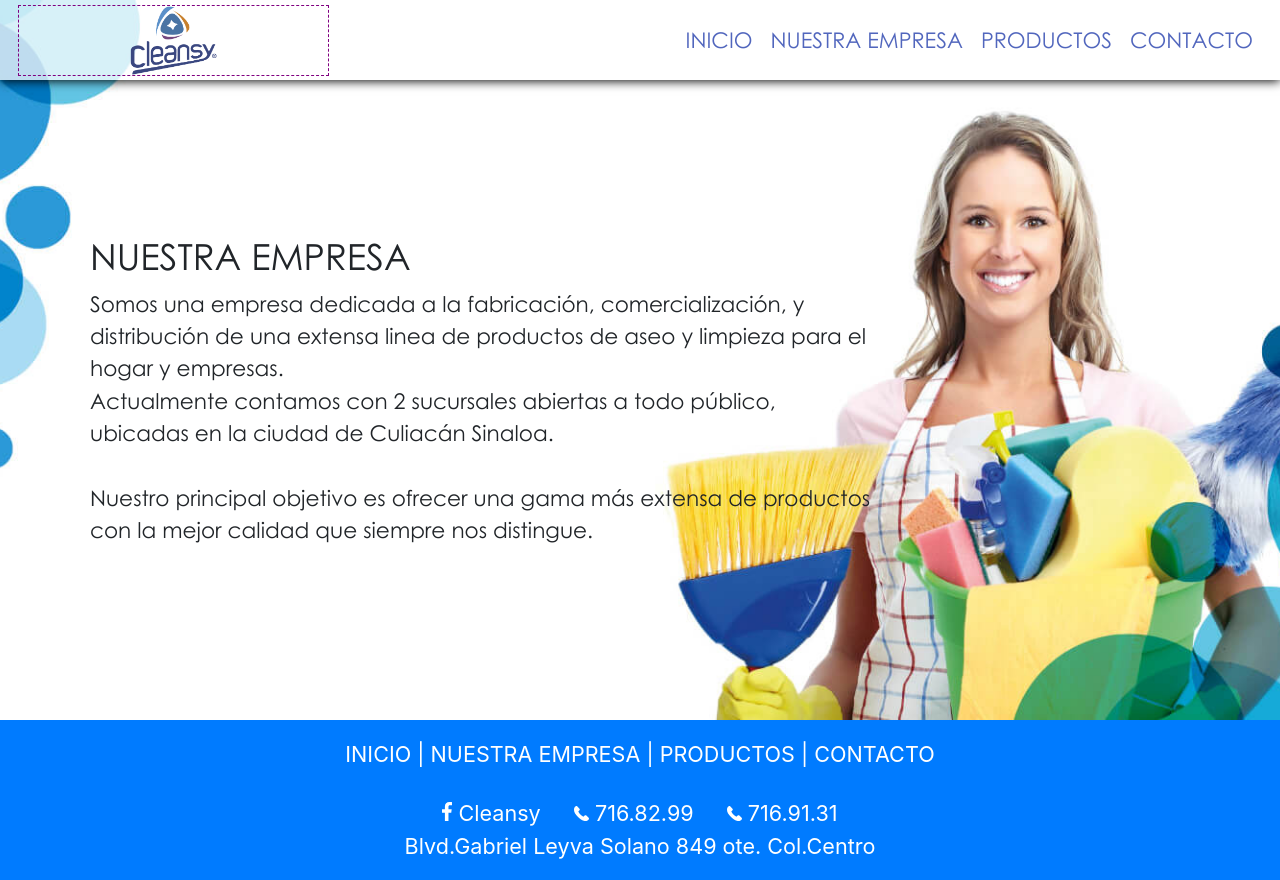
After one commit to TOROLOCOJHPR/Cleansy, a PHP site: page /nuestraEmpresa in a window 1280 px wide. The commit adds this page. Run offline with PHP 8.4, Linux system fonts and the light colour scheme.

Commit message:
-- crear página nuestra empresa, colocar pie de página al fondo de la pantalla, hacer logo más grande

```diff
--- a/css/style.css
+++ b/css/style.css
@@ -1,90 +1,73 @@
 body,html{
     font-size:10px;
 }
+.b-cover,.b-cover-md,.b-cover-sm{background-size:cover;background-repeat:no-repeat}
 /*-- tipografias --*/
 @font-face {font-family: Luna;src: url(/files/fonts/Luna.ttf);}
 /*@font-face {font-family: Reenie;src: url(/files/fonts/Reenie-beanie-regular.ttf);}*/
-/*@font-face {font-family: Century;src: url(/files/fonts/CenturyGothicRegular.ttf);}*/
+@font-face {font-family: Century;src: url(/files/fonts/CenturyGothicRegular.ttf);}
 .ff-Luna{font-family: Luna;}
 /*.ff-Reenie{font-family: Reenie;}*/
-/*.ff-Century{font-family: Century;}*/
+.ff-Century{font-family: Century;}
 /*-- colores --*/
 .bg-footer{background-color:#58D3F7}
 /*-- menú --*/
-header{
-    background-color: rgba(255, 255, 255, 0.7);box-shadow: black 0px 1px 10px;
-}
-header a{
-    color:rgba(23, 51, 167, 0.75) !important;
-}
-header a:hover{
-    color:rgba(23, 51, 167, 1) !important;
-}
+header{background-color:rgba(255, 255, 255, 0.7);box-shadow:black 0px 1px 10px}
+header a{color:rgba(23, 51, 167, 0.75)!important}
+header a:hover{color:rgba(23, 51, 167, 1) !important}
 /*-- index --*/
-.slider{ height:75vh;}
-#sliderPrincipal{
-    font-size:1.5rem;line-height:3rem;
-}
-#sliderPrincipal{
-    animation: sliderRight 15s ease infinite;
-}
-.imgSlider{
-    z-index: 1;
-}
-.item{
-    animation: sliderDown 15s ease infinite;
-    z-index: 2;
-}
+.slider{ height:75vh}
+#sliderPrincipal{font-size:1.5rem;line-height:3rem;animation:sliderRight 15s ease infinite}
+.imgSlider{z-index:1}
+.item{animation:sliderDown 15s ease infinite;z-index:2}
 /*-- animaciones --*/
 @keyframes sliderRight{
-    0%{margin-left: 0%;}
-    40%{margin-left: 0%;}
-    50%{margin-left: -100%;}
-    90%{margin-left: -100%;}
-    100%{margin-left: 0%;}
+    0%{margin-left:0%}
+    40%{margin-left:0%}
+    50%{margin-left:-100%}
+    90%{margin-left:-100%}
+    100%{margin-left:0%}
 }
 @keyframes sliderDown{
     /*inicia con index 2 y arriba del slider*/
-    0%{top: -50%;}
+    0%{top:-50%}
     /*se posiciona en la parte inferior del slider y se mantiene*/
-    5%{top: 60%;}
-    30%{top: 60%;}
+    5%{top:60%}
+    30%{top:60%}
     /*baja por debajo del slider para ocultarse y cambia su index a 0*/
-    35%{top: 110%; z-index: 2;}
-    40%{top: 110%; z-index: 0;}
+    35%{top:110%;z-index:2}
+    40%{top:110%;z-index:0}
     /*regresa a su posición de inicio arriba del slider*/
-    46%{top: -50%; z-index: 0;}
+    46%{top:-50%;z-index:0}
     /*cambia su index a 2 y se reinicia la animación*/
-    50%{top: -50%; z-index: 2;}
-    55%{top: 60%;}
-    80%{top: 60%;}
-    85%{top: 110%; z-index: 2;}
-    95%{top: 110%; z-index: 0;}
-    96%{top: -50%; z-index: 0;}
-    100%{top:-50%; z-index: 0;}
+    50%{top:-50%;z-index:2}
+    55%{top:60%}
+    80%{top:60%}
+    85%{top:110%;z-index:2}
+    95%{top:110%;z-index:0}
+    96%{top:-50%;z-index:0}
+    100%{top:-50%;z-index:0}
 }
-@keyframes sliderDownDos{
-    0%{}
-    60%{}
-    85%{}
-    90%{}
-    100%{}
+.b-cover{background-position:left!important}
+.push-menu{margin-top:50px}
+/*-- media query --*/
+@media (min-width:576px){
+    body,html{font-size:12px}
+    #sliderPrincipal{font-size:2rem;line-height:4.5rem}
+    .slider{ height:90vh}
+    .b-cover{background-position:right!important}
 }
-/*-- media query --*/
-@media (min-width: 576px) {
-    body,html{font-size:12px;}
-    #sliderPrincipal{font-size:2rem;line-height:4.5rem;}
-    .slider{ height:90vh;}
-}
-@media (min-width: 768px) {
-    body,html{font-size:14px;}
+@media (min-width:768px){
+    body,html{font-size:14px}
     /*-- index --*/
-}
-@media (min-width: 992px) {
-    body,html{font-size:16px;}
-
+    .b-cover{background-position:center!important}
+    header{height:80px}
+    .push-menu{margin-top:80px}
 
 }
-@media (min-width: 1200px){
-    body,html{font-size:18px;}
+@media (min-width:992px){
+    body,html{font-size:16px}
 }
+@media (min-width:1200px){
+    body,html{font-size:18px}
+}
--- a/css/universal.css
+++ b/css/universal.css
@@ -1,81 +1,85 @@
-body,html{width:100%;height:100vh;display: block;}
-.print{border:1px dashed purple;}
-[class*='c-align']{display: flex;}
-.c-align-middle{justify-content: center;align-items: center;}
-.c-align-horizontal{justify-content: center;}
-.c-align-vertical{align-items: center;}
-.c-align-end{align-items:flex-end;justify-content: center;}
+body,html{width:100%;height:100vh;display:block}
+.print{border:1px dashed purple}
+.mh-90{min-height: 90vh}
+.mh-100{min-height: 100vh}
+[class*='c-align']{display:flex}
+.c-align-middle{justify-content:center;align-items:center}
+.c-align-horizontal{justify-content:center}
+.c-align-vertical{align-items:center}
+.c-align-end{align-items:flex-end;justify-content:center}
 
 /*imagenes*/
-[class*='img-cover']{width: 100%;height: 100%;object-fit: cover;}
-.img-cover-top{object-position: top;}
-.img-cover-bottom{object-position: bottom;}
-.img-cover-left{object-position: left;}
-.img-cover-right{object-position: right;}
-.img-cover-center{object-position: center;}
+[class*='img-cover']{width:100%;height:100%;object-fit:cover}
+.img-cover-top{object-position:top}
+.img-cover-bottom{object-position:bottom}
+.img-cover-left{object-position:left}
+.img-cover-right{object-position:right}
+.img-cover-center{object-position:center}
 /*background*/
-[class*='bg-cover']{background-size:cover;background-repeat:no-repeat;}
-.bg-cover-top{background-position:top;}
-.bg-cover-bottom{background-position:bottom;}
-.bg-cover-left{background-position:left;}
-.bg-cover-right{background-position-x:right;background-position-y: bottom}
-.bg-cover-center{background-position:center;}
+[class*='bg-cover']{background-size:cover;background-repeat:no-repeat}
+.bg-cover-top{background-position:top}
+.bg-cover-bottom{background-position:bottom}
+.bg-cover-left{background-position:left}
+.bg-cover-right{background-position-x:right;background-position-y:bottom}
+.bg-cover-center{background-position:center}
 
 /*colores opacidos*/
-.opacity-white{background-color:rgba(255, 255, 255, 0.5);}
-.opacity-black-50{background-color:rgba(0, 0, 0, 0.5);}
-.opacity-black-75{background-color:rgba(0, 0, 0, 0.75);}
-.f-opacity-50{filter:opacity(0.5);}
-.f-opacity-75{filter:opacity(0.75);}
-[class*='capa']{width:100%;height:100%;transition: 1s ease;}
-.capa-black-25{background-color:rgba(0, 0, 0, 0.25);}
-.capa-black-50{background-color:rgba(0, 0, 0, 0.50);}
-.capa-black-75{background-color:rgba(0, 0, 0, 0.75);}
-.capa-white-25{background-color:rgba(255, 255, 255, 0.25);}
-.capa-white-50{background-color:rgba(255, 255, 255, 0.50);}
-.capa-white-75{background-color:rgba(255, 255, 255, 0.75);}
-.capa-green-25{background-color:rgba(44, 165, 98, 0.25);}
-.capa-green-50{background-color:rgba(44, 165, 98, 0.50);}
-.capa-green-75{background-color:rgba(44, 165, 98, 0.75);}
-.capa-green-dark-25{background-color:rgba(27, 87, 53, 0.25);}
-.capa-green-dark-50{background-color:rgba(27, 87, 53, 0.50);}
-.capa-green-dark-75{background-color:rgba(27, 87, 53, 0.75);}
-.capa-blue-25{background-color:rgba(37, 170, 227, 0.25);}
-.capa-blue-50{background-color:rgba(37, 170, 227, 0.50);}
-.capa-blue-75{background-color:rgba(37, 170, 227, 0.75);}
-.capa-pink-25{background-color:rgba(233, 42, 112, 0.25);}
-.capa-pink-50{background-color:rgba(233, 42, 112, 0.50);}
-.capa-pink-75{background-color:rgba(233, 42, 112, 0.75);}
+.opacity-white-50{background-color:rgba(255, 255, 255, 0.5)}
+.opacity-white-75{background-color:rgba(255, 255, 255, 0.75)}
+.opacity-black-50{background-color:rgba(0, 0, 0, 0.5)}
+.opacity-black-75{background-color:rgba(0, 0, 0, 0.75)}
+.f-opacity-50{filter:opacity(0.5)}
+.f-opacity-75{filter:opacity(0.75)}
+[class*='capa']{width:100%;height:100%;transition: 1s ease}
+.capa-black-25{background-color:rgba(0, 0, 0, 0.25)}
+.capa-black-50{background-color:rgba(0, 0, 0, 0.50)}
+.capa-black-75{background-color:rgba(0, 0, 0, 0.75)}
+.capa-white-25{background-color:rgba(255, 255, 255, 0.25)}
+.capa-white-50{background-color:rgba(255, 255, 255, 0.50)}
+.capa-white-75{background-color:rgba(255, 255, 255, 0.75)}
+.capa-green-25{background-color:rgba(44, 165, 98, 0.25)}
+.capa-green-50{background-color:rgba(44, 165, 98, 0.50)}
+.capa-green-75{background-color:rgba(44, 165, 98, 0.75)}
+.capa-green-dark-25{background-color:rgba(27, 87, 53, 0.25)}
+.capa-green-dark-50{background-color:rgba(27, 87, 53, 0.50)}
+.capa-green-dark-75{background-color:rgba(27, 87, 53, 0.75)}
+.capa-blue-25{background-color:rgba(37, 170, 227, 0.25)}
+.capa-blue-50{background-color:rgba(37, 170, 227, 0.50)}
+.capa-blue-75{background-color:rgba(37, 170, 227, 0.75)}
+.capa-pink-25{background-color:rgba(233, 42, 112, 0.25)}
+.capa-pink-50{background-color:rgba(233, 42, 112, 0.50)}
+.capa-pink-75{background-color:rgba(233, 42, 112, 0.75)}
 .capa-purple-25{background-color:rgba(161, 122, 179, 0.25)}
-.capa-purple-50{background-color:rgba(161, 122, 179, 0.50);}
-.capa-purple-75{background-color:rgba(161, 122, 179, 0.75);}
-.capa-transparent:hover{background-color:rgba(0, 0, 0, 0)};
+.capa-purple-50{background-color:rgba(161, 122, 179, 0.50)}
+.capa-purple-75{background-color:rgba(161, 122, 179, 0.75)}
+.capa-transparent:hover{background-color:rgba(0, 0, 0, 0)}
 /*text*/
     /*size*/
-    .fs-1{font-size: 1rem;}
-    .fs-1-2{font-size: 1.2rem;}
-    .fs-1-5{font-size: 1.5rem;}
-    .fs-2{font-size: 2rem;}
-    .fs-2-5{font-size: 2.5rem;}
-    .fs-3{font-size: 3rem;}
-    .fs-3-5{font-size: 3.5rem;}
-    .fs-4{font-size: 4rem;}
-    .fs-4-5{font-size: 4.5rem;}
-    .fs-5{font-size: 5rem;}
+    .fs-1{font-size: 1rem}
+    .fs-1-2{font-size: 1.2rem}
+    .fs-1-5{font-size: 1.5rem}
+    .fs-2{font-size: 2rem}
+    .fs-2-5{font-size: 2.5rem}
+    .fs-3{font-size: 3rem}
+    .fs-3-5{font-size: 3.5rem}
+    .fs-4{font-size: 4rem}
+    .fs-4-5{font-size: 4.5rem}
+    .fs-5{font-size: 5rem}
     /*color*/
-    .p-text-gold{color:rgb(132, 111, 56);}
-    .p-text-black{color:black;}
-    .t-shadow-2-black{text-shadow:2px 2px 2px black;}
+    .p-text-gold{color:rgb(132, 111, 56)}
+    .p-text-black{color:black}
+    .t-shadow-2-black{text-shadow:2px 2px 2px black}
+    .t-shadow-2-white{text-shadow:2px 2px 2px white}
     /*style*/
-    .f-style-italic{font-style: italic;}
+    .f-style-italic{font-style:italic}
     /*uppercase*/
-    .text-capitalize{text-transform: capitalize;}
+    .text-capitalize{text-transform:capitalize}
     /*first-letter uppercase*/
-    .text-first-uppercase:first-letter{color:red;}
+    .text-first-uppercase:first-letter{color:red}
     /*under-line*/
-    .t-under-line-black{text-decoration: underline black;}
-    .t-under-line-red{text-decoration: underline red;}
-    .t-under-line-purple{text-decoration: underline rgb(128, 0, 128);}
+    .t-under-line-black{text-decoration:underline black}
+    .t-under-line-red{text-decoration:underline red}
+    .t-under-line-purple{text-decoration:underline rgb(128, 0, 128)}
 /*links*/
-a{color:white;}
-a:hover{color:white;text-decoration:none;}
+a{color:white}
+a:hover{color:white;text-decoration:none}
--- a/include/footer.php
+++ /dev/null
@@ -1,3 +0,0 @@
-<footer>
-</footer>
-</html>
--- a/mod/footer.php
+++ b/mod/footer.php
@@ -1,34 +1,6 @@
 <footer class="bg-primary text-white fs-1-2 py-3">
     <!-- enlaces -->
-    <div class="w-100 text-center"><a class="btn-link text-white" href="/">INICIO</a> | <a class="btn-link text-white" href="">NUESTRA EMPRESA</a> | <a class="btn-link text-white" href="">PRODUCTOS<a> | <a class="btn-link text-white" href="">CONTACTO</a></div>
-    <div class="row mx-0 text-left" hidden>
-        <div class="col-auto mx-auto">
-            <span>INICIO</span>
-            <ul class="list-group">
-                <li class=""><a href="">INICIO</a>
-            </ul>
-        </div>
-        <div class="col-auto mx-auto">
-            <span>NUESTRA EMPRESA</span>
-            <ul class="list-group">
-                <li class=""><a href="">NUESTRA EMPRESA</a>
-            </ul>
-        </div>
-        <div class="col-auto mx-auto">
-            <span>PRODUCTOS</span>
-            <ul class="list-group">
-                <li class="list-group-flush"><a href="">HOGAR</a>
-                <li class=""><a href="">OFICINA</a>
-                <li class=""><a href="">AUTO</a>
-            </ul>
-        </div>
-        <div class="col-auto mx-auto">
-            <span>CONTACTO</span>
-            <ul class="list-group">
-                <li class=""><a href="">CONTACTO</a>
-            </ul>
-        </div>
-    </div>
+    <div class="w-100 text-center"><a class="btn-link text-white" href="/">INICIO</a> | <a class="btn-link text-white" href="/nuestraEmpresa">NUESTRA EMPRESA</a> | <a class="btn-link text-white" href="">PRODUCTOS<a> | <a class="btn-link text-white" href="">CONTACTO</a></div>
     <!-- redes sociales -->
     <div class="w-100 text-center mt-4">
         <a class="" href="">
--- a/mod/menu.php
+++ b/mod/menu.php
@@ -1,20 +1,20 @@
-<header class="fixed-top fs-1-2 ff-Century">
-    <nav class="navbar navbar-expand-md navbar-light bg-menu">
-      <!-- boton menu responsivo -->
-      <button class="navbar-toggler" type="button" data-toggle="collapse" data-target="#menuResponsivo" aria-controls="navbarTogglerDemo01" aria-expanded="false" aria-label="Toggle navigation">
-        <span class="navbar-toggler-icon"></span>
-      </button>
-        <div class="w-25 text-center d-none d-md-block"><img style="max-height:70px;" src="/img/Logo.png"/></div>
-      <div class="collapse navbar-collapse" id="menuResponsivo">
+<header class="fixed-top fs-1-2 ff-Century opacity-white-75">
+    <nav class="navbar navbar-expand-md navbar-light py-1 h-100">
+        <!-- boton menu responsivo -->
+        <button class="navbar-toggler" type="button" data-toggle="collapse" data-target="#menuResponsivo" aria-controls="navbarTogglerDemo01" aria-expanded="false" aria-label="Toggle navigation">
+            <span class="navbar-toggler-icon"></span>
+        </button>
+        <div class="w-25 h-100 text-center d-none d-md-flex c-align-middle print"><img class="h-100" style="" src="/img/Logo.png"/></div>
+        <div class="collapse navbar-collapse" id="menuResponsivo">
         <!-- contenedor -->
         <ul class="navbar-nav ml-auto mt-2 mt-lg-0">
             <!-- inicio -->
             <li class="nav-item">
-                <a class="nav-link" href="#">INICIO</a>
+                <a class="nav-link" href="/">INICIO</a>
             </li>
             <!-- nuestra empresa -->
             <li class="nav-item">
-                <a class="nav-link" href="#">NUESTRA EMPRESA</a>
+                <a class="nav-link" href="/nuestraEmpresa">NUESTRA EMPRESA</a>
             </li>
             <!-- productos -->
             <li class="nav-item">
--- /dev/null
+++ b/nuestraEmpresa.php
@@ -0,0 +1,19 @@
+<?php $titulo ="Nuestra Empresa"?>
+<!DOCTYPE html>
+<html lang="es">
+<?php include 'include/header.php'?>
+    <body>
+        <?php include 'mod/menu.php'?>
+        <div class="row mx-0 mh-90 b-cover ff-Century" style="background-image:url('/img/cleansy-nuestra-empresa.jpg')">
+            <div class="col-12 col-sm-8 p-4 ml-md-5 push-menu c-align-middle">
+                <div class="d-block opacity-white p-2">
+                    <h2>NUESTRA EMPRESA</h2>
+                    <p class="fs-1-2">
+                        Somos una empresa dedicada a la fabricación, comercialización, y distribución de una extensa linea de productos de aseo y limpieza para el hogar y empresas.<br/>Actualmente contamos con 2 sucursales abiertas a todo público, ubicadas en la ciudad de Culiacán Sinaloa.<br/><br/>Nuestro principal objetivo es ofrecer una gama más extensa de productos con la mejor calidad que siempre nos distingue.
+                    </p>
+                </div>
+            </div>
+        </div>
+        <?php include 'mod/footer.php';include 'include/jsFiles.php'?>
+    </body>
+<html
```
Also changed, not shown: index.php (+4 -13 lines), .htaccess, img/cleansy-nuestra-empresa.jpg (added).
